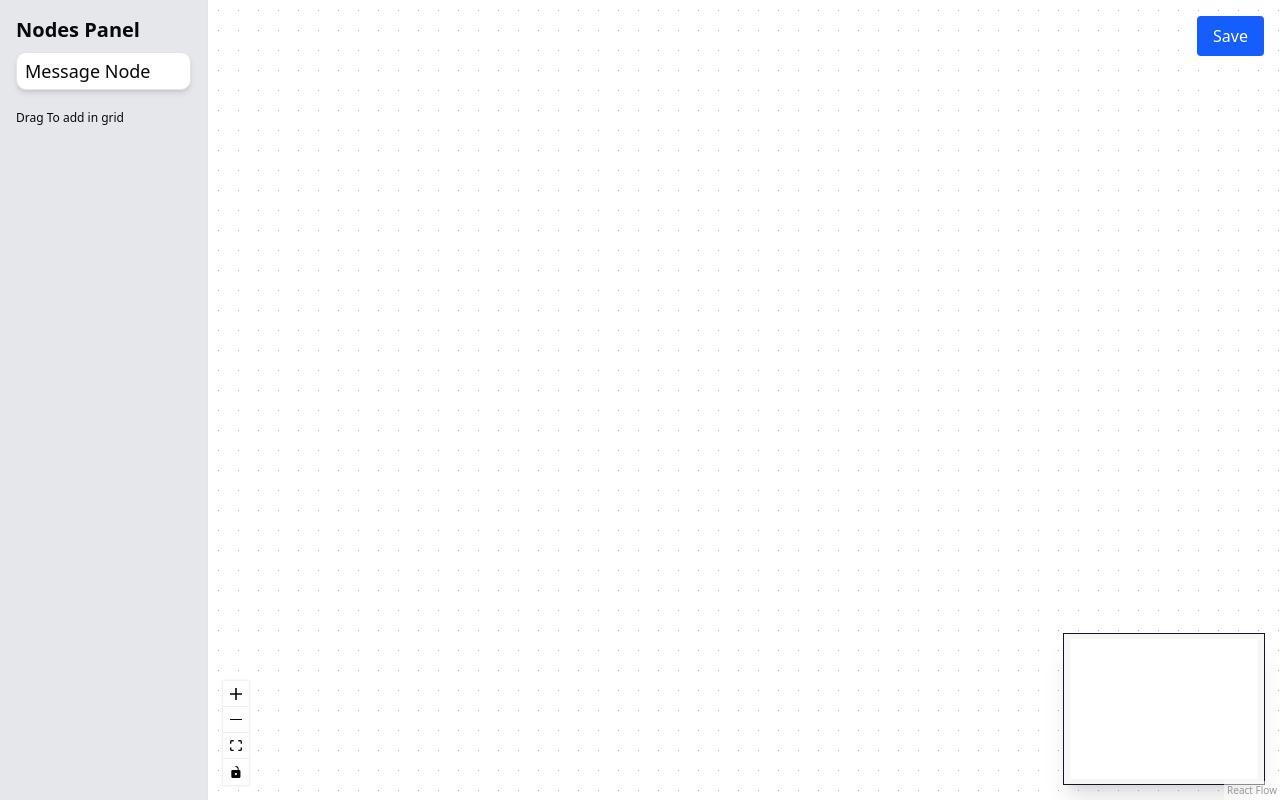
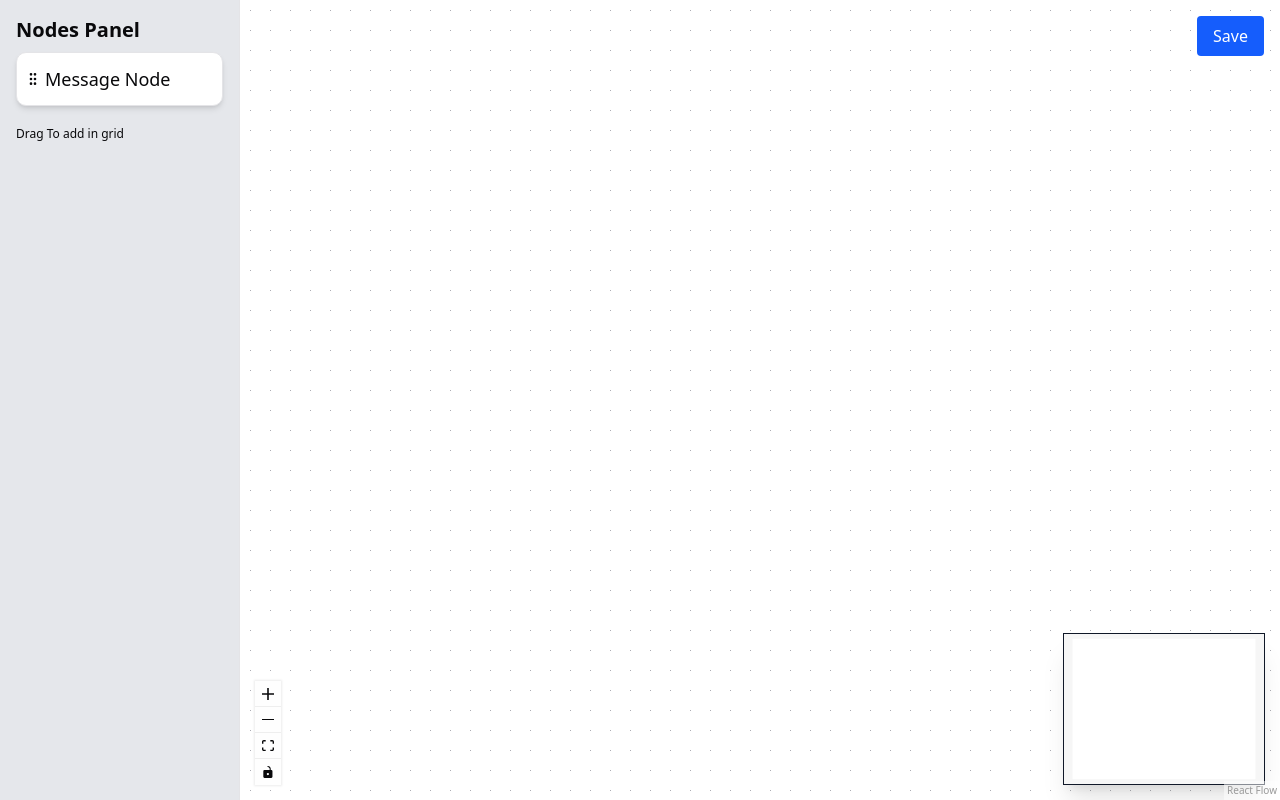
Before and after one commit to akhil3110/BiteSpeed_Task, a Next.js app: page / in a window 1280 px wide. Built offline with nearby package versions, Linux system fonts and the light colour scheme.

Commit message:
changes in nodes panel and settings pannel

```diff
--- a/components/flow-builder.tsx
+++ b/components/flow-builder.tsx
@@ -154,6 +154,7 @@ export default function FlowBuilder() {
           label={selectedNode.data.label}
           onChange={updateNodeLabel}
           onClose={() => setSelectedNode(null)} // ✅ Close panel
+          classname = "transition"
         />
       )}
     </div>
--- a/components/node-panel.tsx
+++ b/components/node-panel.tsx
@@ -1,4 +1,7 @@
 'use client';
+
+import { GripVertical } from "lucide-react";
+
 export function NodePanel() {
 
   const onDragStart = (event: React.DragEvent, nodeType: string) => {
@@ -7,13 +10,14 @@ export function NodePanel() {
   };
 
   return (
-    <aside className="p-4 w-52 bg-gray-200 border-r">
+    <aside className="p-4 w-60 bg-gray-200 border-r">
       <p className="font-extrabold text-xl mb-2">Nodes Panel</p>
       <div
         onDragStart={(e) => onDragStart(e, 'textNode')}
         draggable
-        className="cursor-move border px-2 py-1 bg-white shadow-md text-lg rounded-lg "
+        className="cursor-move border px-2 py-3 bg-white shadow-md text-lg rounded-lg flex items-center gap-x-1 "
       >
+        <GripVertical className="h-4 w-4" />
         Message Node
       </div>
       <p className="text-xs mt-5 font-light">Drag To add in grid</p>
--- a/components/settings-panel.tsx
+++ b/components/settings-panel.tsx
@@ -12,7 +12,7 @@ export function SettingsPanel({
   onClose: () => void;
 }) {
   return (
-    <div className="w-80 bg-white border-l flex flex-col transition">
+    <div className="w-72 bg-white border-l flex flex-col transition">
       <div className="flex justify-center w-full relative p-4 border-1 border-[#E1E1E1]">
         <button
           onClick={onClose}
```
